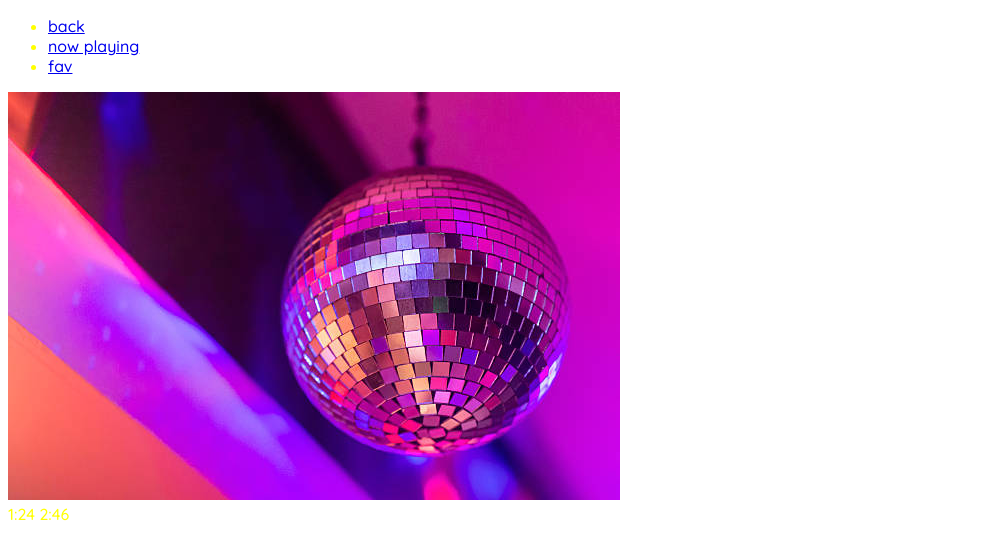
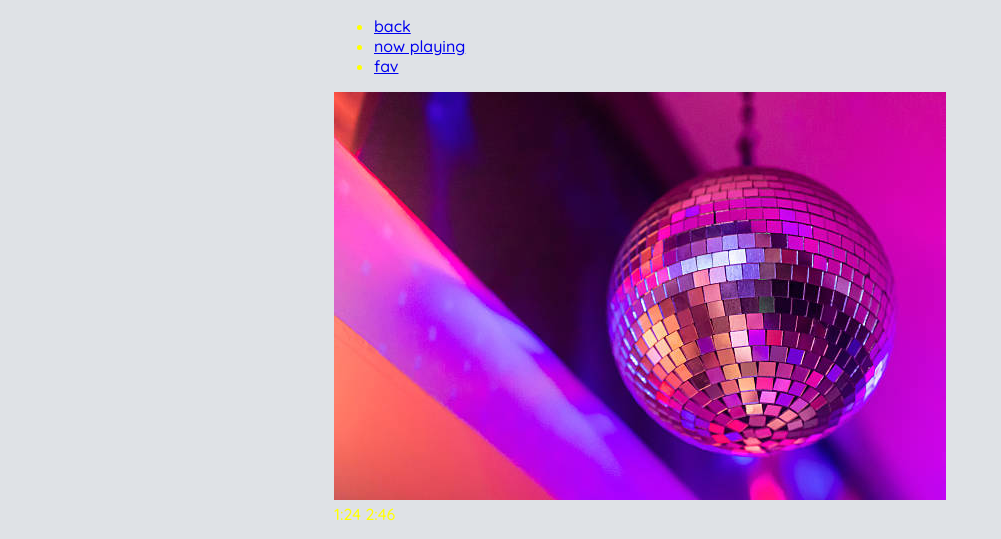
Before and after one commit to joseolinda/myPlayer, a website: page index.html in a window 1280 px wide. Shown: the top 539 px of the page, without its empty margins (0-1001 px from the left). Drawn offline with Linux system fonts and the light colour scheme.

Commit message:
Add container app

```diff
--- a/src/css/global.css
+++ b/src/css/global.css
@@ -1,10 +1,37 @@
+:root {
+    --size-app: 800px;
+}
+
 * {
     box-sizing: border-box;
+}
+
+html, body {
+    padding: 0;
+    margin: 0;
+	border: 0;
+    min-height: 100vh;
 }
 
 body {
     font-family: 'Quicksand', sans-serif;
     color: #000;
+    background: #DFE2E6;
+}
+
+#container-app-player {
+    background: #DFE2E6;
+    margin: 0 auto;
+    height: 100%;
+    display: flex;
+    flex-direction: column;
+    justify-content: center;
+    align-items: center;
+    /*
+    width: 100%;
+    max-width: var(--size-app);
+    min-width: 350px;
+    */
 }
 
 
```
